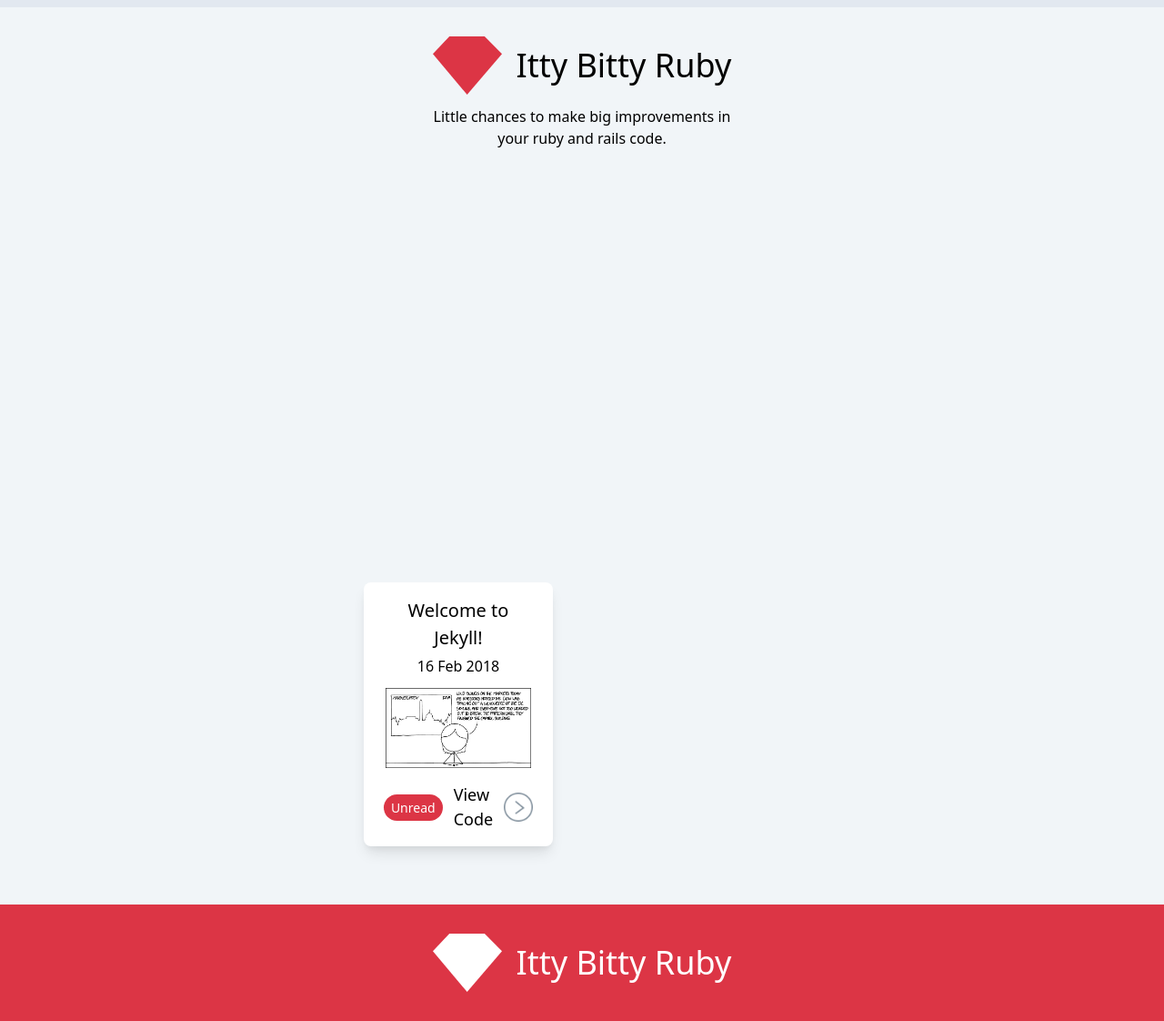
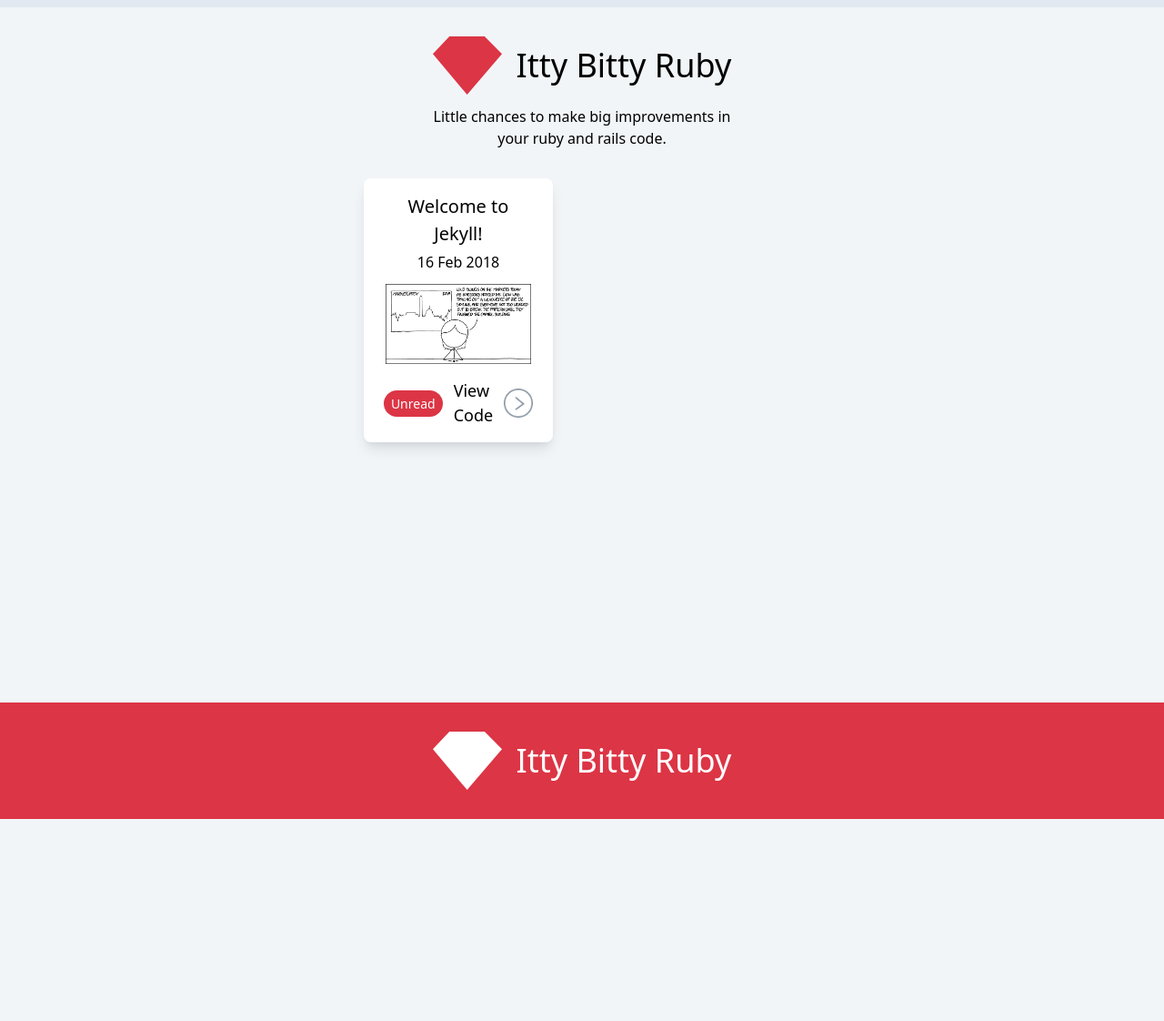
Before and after one commit to stuyam/itty-bitty-ruby, a Jekyll site: the page built from index.md, in a window 1280 px wide. Shown: the whole page at 91% size. Built offline with Jekyll 4.4.1, drawn with Linux system fonts in a browser that asks for light colours; after the commit the page ends 900 px from its top, so only the background shows below that.

Commit message:
min height

```diff
--- a/_includes/head.html
+++ b/_includes/head.html
@@ -14,4 +14,4 @@
     <link rel="shortcut icon" type="image/x-icon" href="/favicon.png?v1">
     <!-- <link href="https://fonts.googleapis.com/css?family=Open+Sans:400,600,700" rel="stylesheet"> -->
   </head>
-  <body class="flex flex-col mh-full font-sans bg-grey-lighter text-black">
+  <body class="flex flex-col min-h-full font-sans bg-grey-lighter text-black">
--- a/_includes/nav.html
+++ b/_includes/nav.html
@@ -1,4 +1,4 @@
-<nav class="w-full border-t-8 border-red flex justify-center px-8 pt-8" style="height: 38rem !important">
+<nav class="w-full border-t-8 border-red flex justify-center px-8 pt-8">
   <a href="{{ site.url }}" class="flex items-center flex-col no-underline" style="max-width: 22rem;">
     <div class="flex items-center mb-3">
       <div class="mr-4">
```
